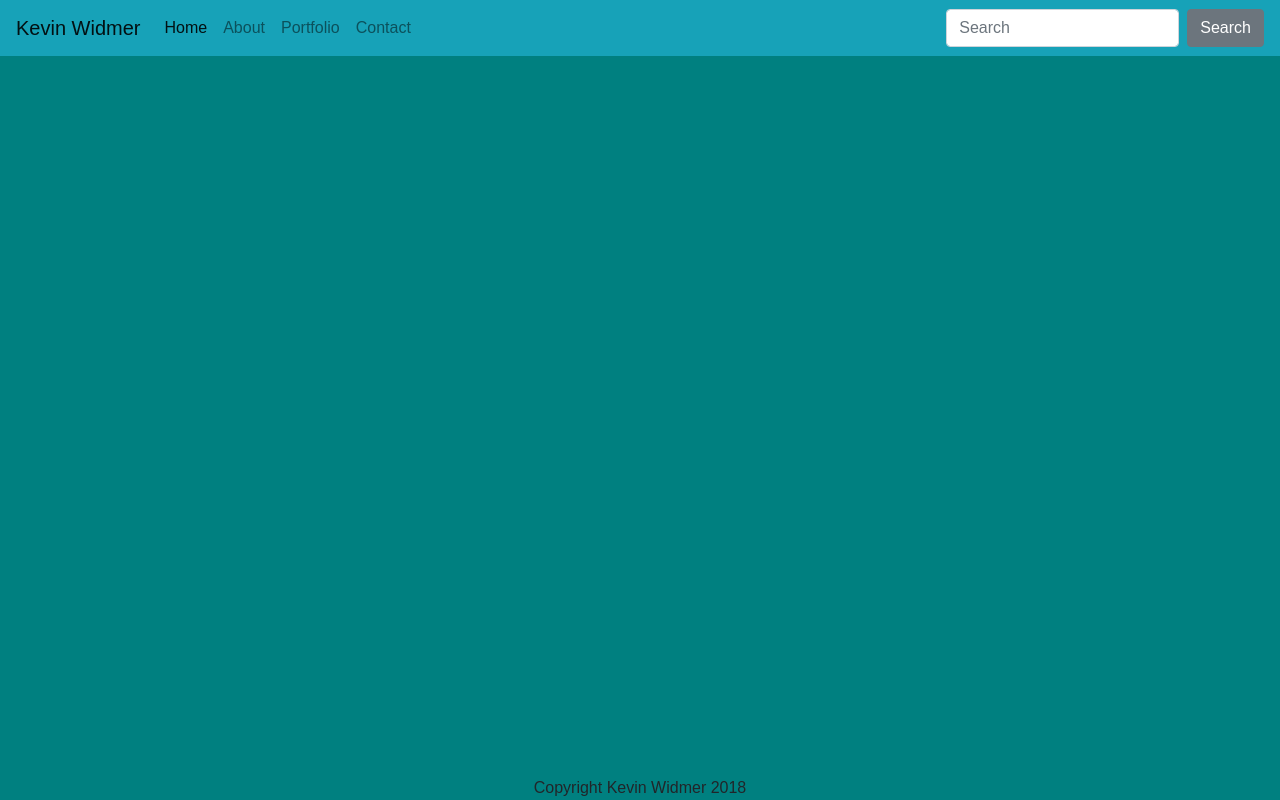
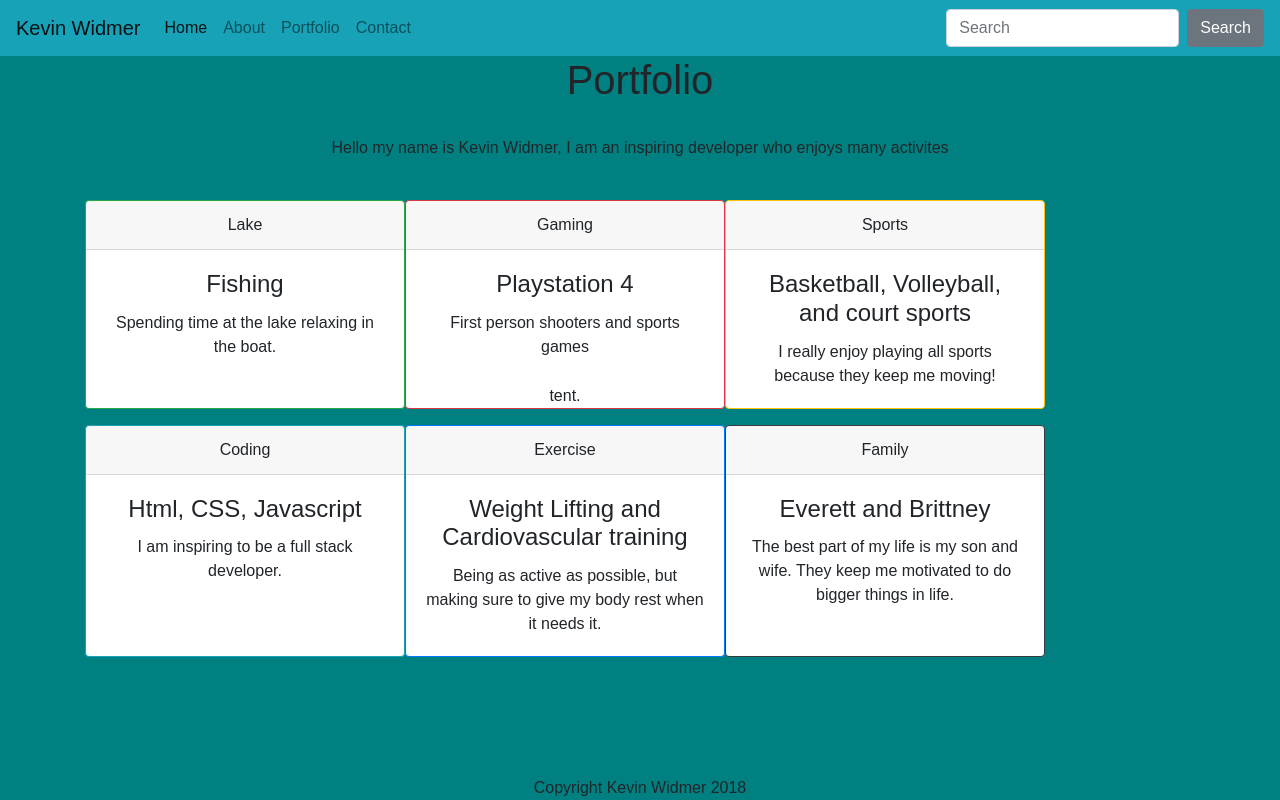
Before and after one commit to klwidmer/Basic-Portfolio, a plain HTML site: page portfolio.html in a window 1280 px wide. Drawn offline with nearby package versions, Linux system fonts and the light colour scheme; files that its build step writes are made by us from their sources.

Commit message:
5 commits

```diff
--- a/portfolio.html
+++ b/portfolio.html
@@ -7,7 +7,19 @@
     <link rel="stylesheet" href="https://maxcdn.bootstrapcdn.com/bootstrap/4.0.0/css/bootstrap.min.css" integrity="sha384-Gn5384xqQ1aoWXA+058RXPxPg6fy4IWvTNh0E263XmFcJlSAwiGgFAW/dAiS6JXm"
         crossorigin="anonymous">
     <link rel="stylesheet" href="styles.css">
-    <title>Document</title>
+    <title>Portfolio</title>
+
+    <style>
+    border: {960px;
+    background-color: teal;
+    text-align: center;
+    font-family:Arial, Helvetica, sans-serif;
+
+   .p {text-align: center;}
+
+
+    </style>
+
 </head>
 
 <body>
@@ -42,6 +54,63 @@
         </div>
     </nav>
 
+    <h1>Portfolio</h1>
+
+    <div class="container">
+            <div class="column">
+    <br>
+
+    <p>Hello my name is Kevin Widmer, I am an inspiring developer who enjoys many activites</p>
+
+    <br>
+
+    <div class="container">
+            <div class="row">
+
+                          <div class="card border-success mb-3" style="max-width: 20rem;">
+                            <div class="card-header">Lake</div>
+                            <div class="card-body">
+                              <h4 class="card-title">Fishing</h4>
+                              <p class="card-text">Spending time at the lake relaxing in the boat.</p>
+                            </div>
+                          </div>
+                          <div class="card border-danger mb-3" style="max-width: 20rem;">
+                            <div class="card-header">Gaming</div>
+                            <div class="card-body">
+                              <h4 class="card-title">Playstation 4</h4>
+                              <p class="card-text">First person shooters and sports games</p>
+                            </div>tent.
+                          </div>
+                          <div class="card border-warning mb-3" style="max-width: 20rem;">
+                            <div class="card-header">Sports</div>
+                            <div class="card-body">
+                              <h4 class="card-title">Basketball, Volleyball, and court sports</h4>
+                              <p class="card-text">I really enjoy playing all sports because they keep me moving!</p>
+                            </div>
+                          </div>
+                          <div class="card border-info mb-3" style="max-width: 20rem;">
+                            <div class="card-header">Coding</div>
+                            <div class="card-body">
+                              <h4 class="card-title">Html, CSS, Javascript</h4>
+                              <p class="card-text">I am inspiring to be a full stack developer.</p>
+                            </div>
+                          </div>
+                          <div class="card border-primary mb-3" style="max-width: 20rem;">
+                            <div class="card-header">Exercise</div>
+                            <div class="card-body">
+                              <h4 class="card-title">Weight Lifting and Cardiovascular training</h4>
+                              <p class="card-text">Being as active as possible, but making sure to give my body rest when it needs it. </p>
+                            </div>
+                          </div>
+                          <div class="card border-dark mb-3" style="max-width: 20rem;">
+                            <div class="card-header">Family</div>
+                            <div class="card-body">
+                              <h4 class="card-title">Everett and Brittney</h4>
+                              <p class="card-text">The best part of my life is my son and wife. They keep me motivated to do bigger things in life.</p>
+                            </div>
+                          </div>
+
+
     <br>
 
     <div class="fixed-bottom">Copyright Kevin Widmer 2018</div>
```
Also changed, not shown: contact.html (+2 -2 lines), index.html (+35 -13 lines).
